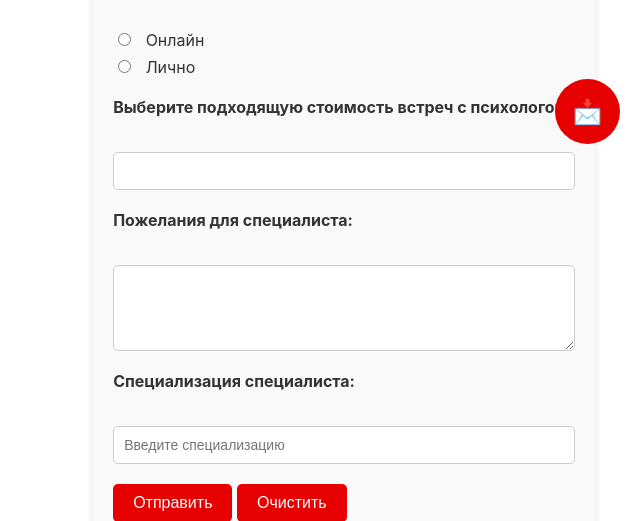
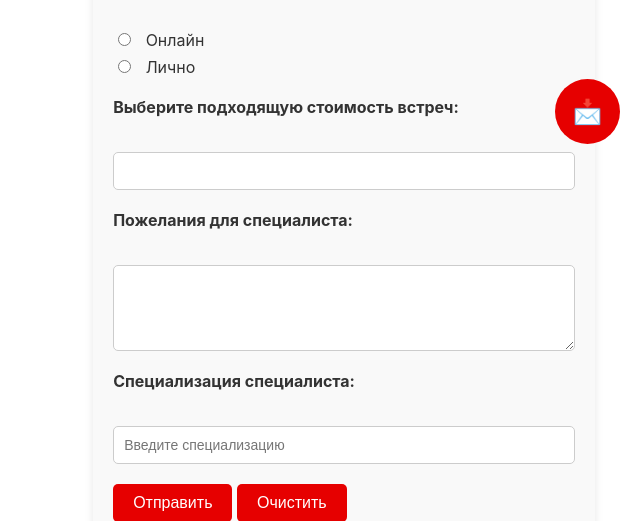
Before and after one commit to MatveySviadysh/NGl, a Django app: page /order/create/ in a window 1280 px wide. Shown: the part 636-1157 px from the top of the page, without its empty margins (640-1280 px from the left). Run offline with Django 4.2, Linux system fonts and the light colour scheme; the visitor is signed in with stand-in values (Sample User, id 1); data comes from the database, SQL or seed files in the repository; style sheets or scripts are compiled from the project's sources.

Commit message:
change text in Create order

```diff
--- a/order/templates/order/pages/CreateOrder.html
+++ b/order/templates/order/pages/CreateOrder.html
@@ -42,7 +42,7 @@
                                 <input type="radio" name="meeting_format" value="лично" oninput="updateCompletionPercentage()"> Лично<br>
                             </li>
                             <li>
-                                <label>Выберите подходящую стоимость встреч с психологом:</label><br>
+                                <label>Выберите подходящую стоимость встреч:</label><br>
                                 <input type="number" step=".01" name="price" required min="0" oninput="updateCompletionPercentage()">
                             </li>
                             <li>
@@ -153,7 +153,7 @@
 
     .tutor-column { <!-- Placeholder for completion percentage -->
         flex-basis: 70%;
-        margin-top:20px;
+        margin-top: 20px;
         .tutor-list {
             background-color: #f9f9f9;
             padding: 20px;
```
